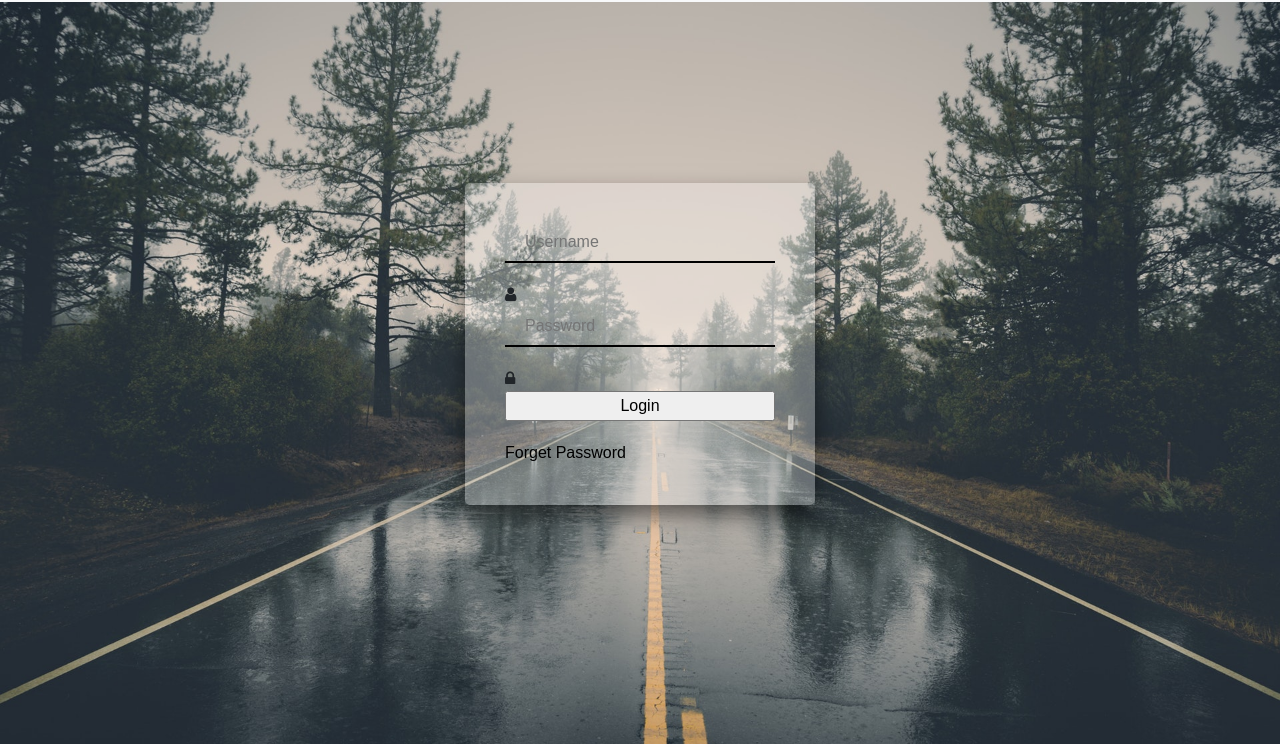
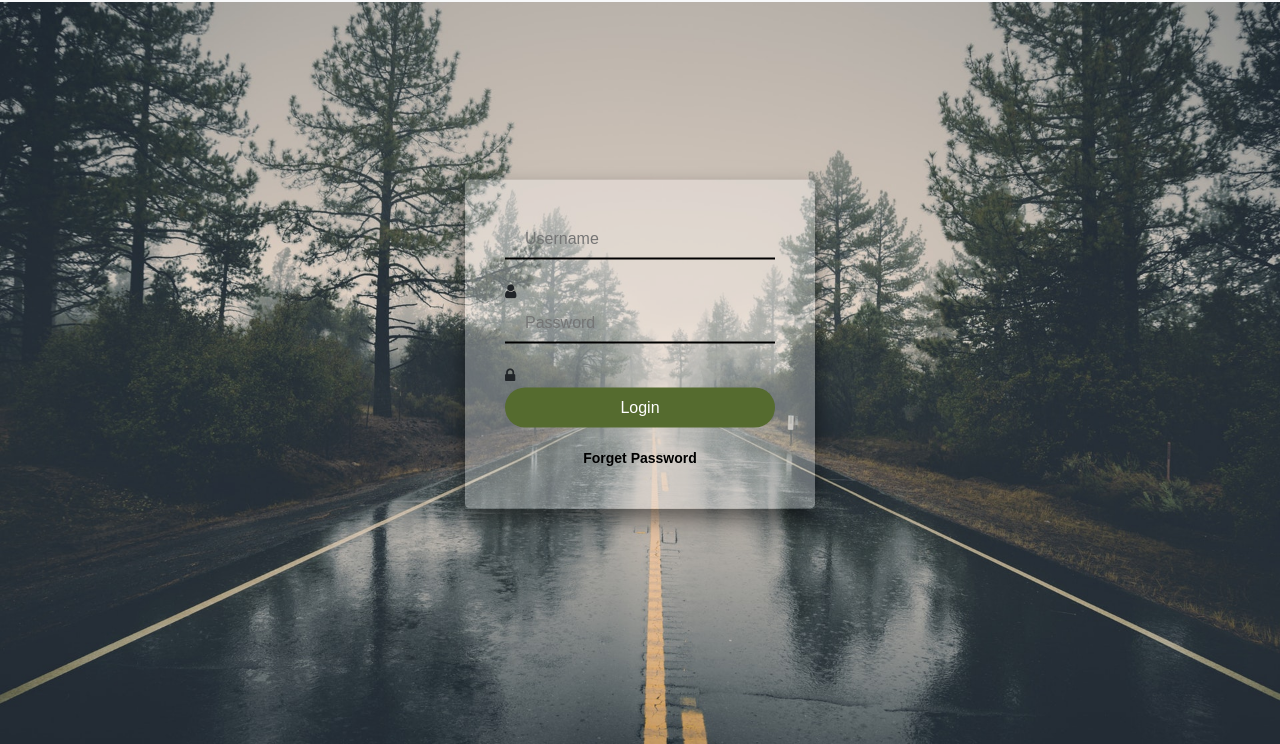
Before and after one commit to hanumancode/Transparent-Login-Form, a plain HTML site: page index.html in a window 1280 px wide. Shown: the part 56-800 px from the top of the page. Drawn offline with nearby package versions, Linux system fonts and the light colour scheme.

Commit message:
final styling added

```diff
--- a/style.css
+++ b/style.css
@@ -48,8 +48,29 @@ body {
     box-sizing: border-box;
 }
 
+.loginContainer input[type="submit"] {
+    border: none;
+    outline: none;
+    height: 40px;
+    font-size: 16px;
+    background: darkolivegreen;
+    color: #fff;
+    border-radius: 20px;
+    cursor: pointer;
+}
+
 a {
     color: #000;
+    text-align: center;
+    font-size: 14px;
+    font-weight: bold;
+    text-decoration: none;
+    display: block;
+}
+
+.loginContainer:hover {
+    box-shadow: 0 10px 20px rgba(0, 0, 0, 1.0);
+    background: rgba(255, 255, 255, 0.1);
 }
 
 /*---Media Queries --*/
```
